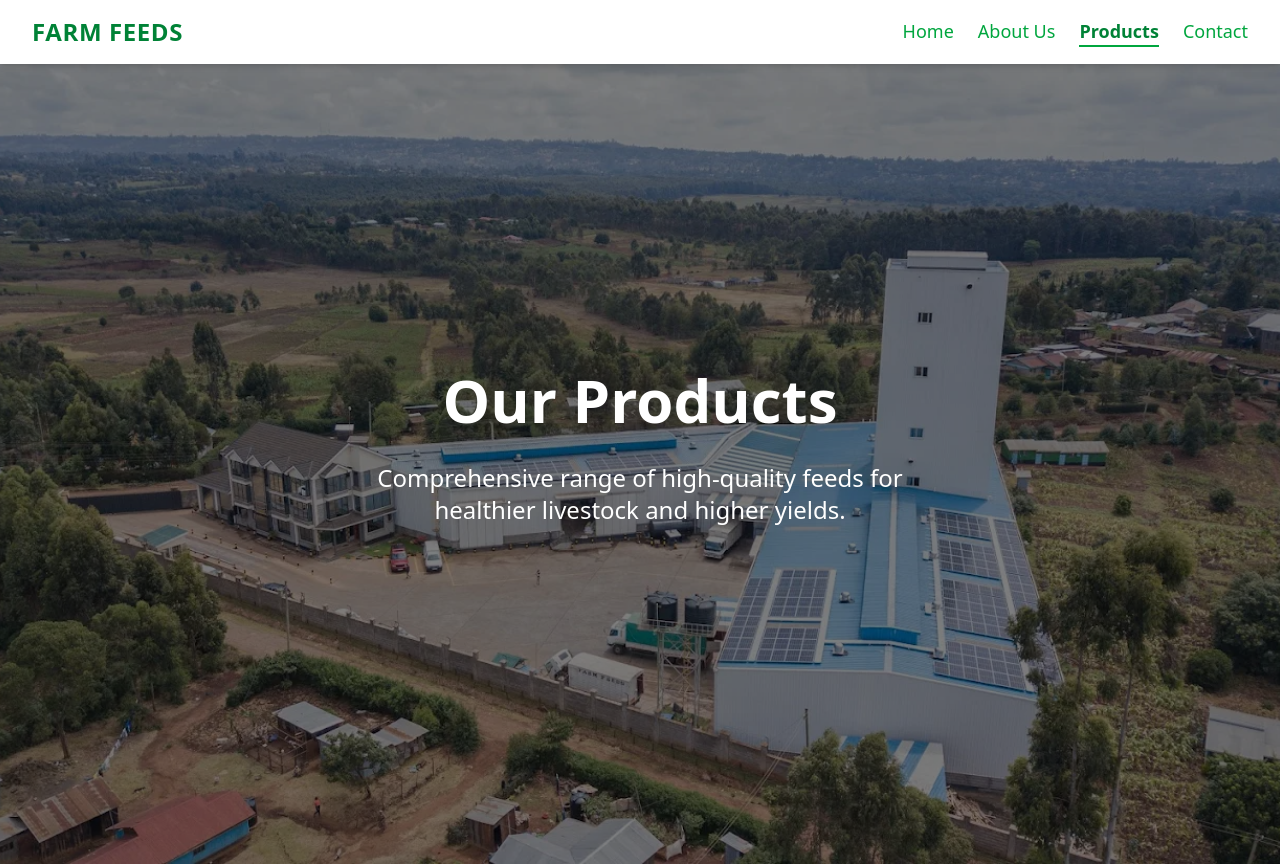
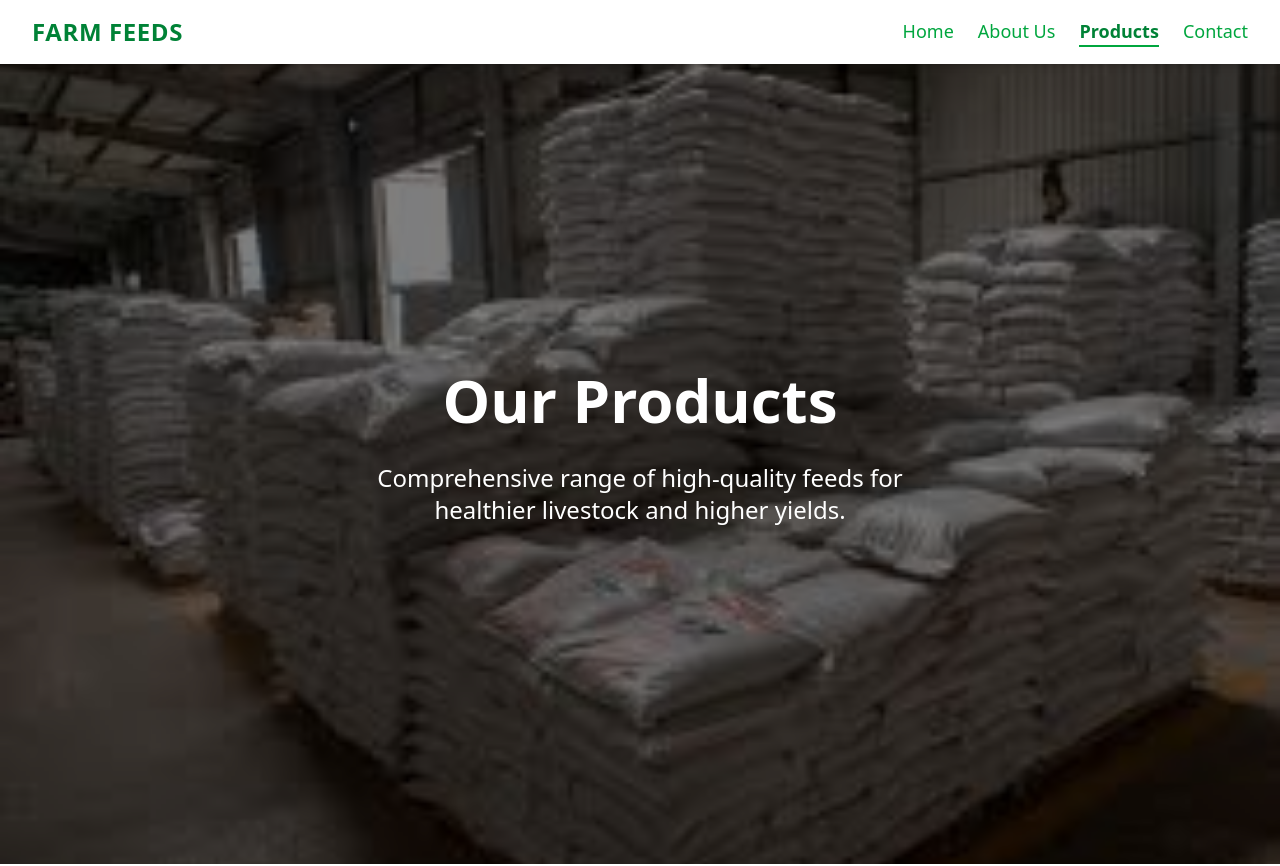
Before and after one commit to BenaKaniaru/Farm-Feeds-Website, a React (Vite) app: page /products in a window 1280 px wide. Shown: the top 866 px of the page. Built offline with nearby package versions, Linux system fonts and the light colour scheme.

Commit message:
fixed lucid react error

```diff
--- a/package.json
+++ b/package.json
@@ -11,6 +11,7 @@
   },
   "dependencies": {
     "@tailwindcss/vite": "^4.1.18",
+    "lucide-react": "^0.562.0",
     "react": "^19.2.0",
     "react-dom": "^19.2.0",
     "react-router-dom": "^7.12.0",
--- a/src/pages/Products.jsx
+++ b/src/pages/Products.jsx
@@ -2,7 +2,7 @@ import { useEffect, useState } from "react";
 import { Link } from "react-router-dom";
 
 export default function Products() {
-  const imageUrl = "/images/farm feeds ariel.webp";
+  const imageUrl = "/images/feeds.jfif";
   const [loaded, setLoaded] = useState(false);
 
   useEffect(() => {
```
Also changed, not shown: public/images/feeds.jfif (added), 1 other file (tests, documents, lock files or other folders).
